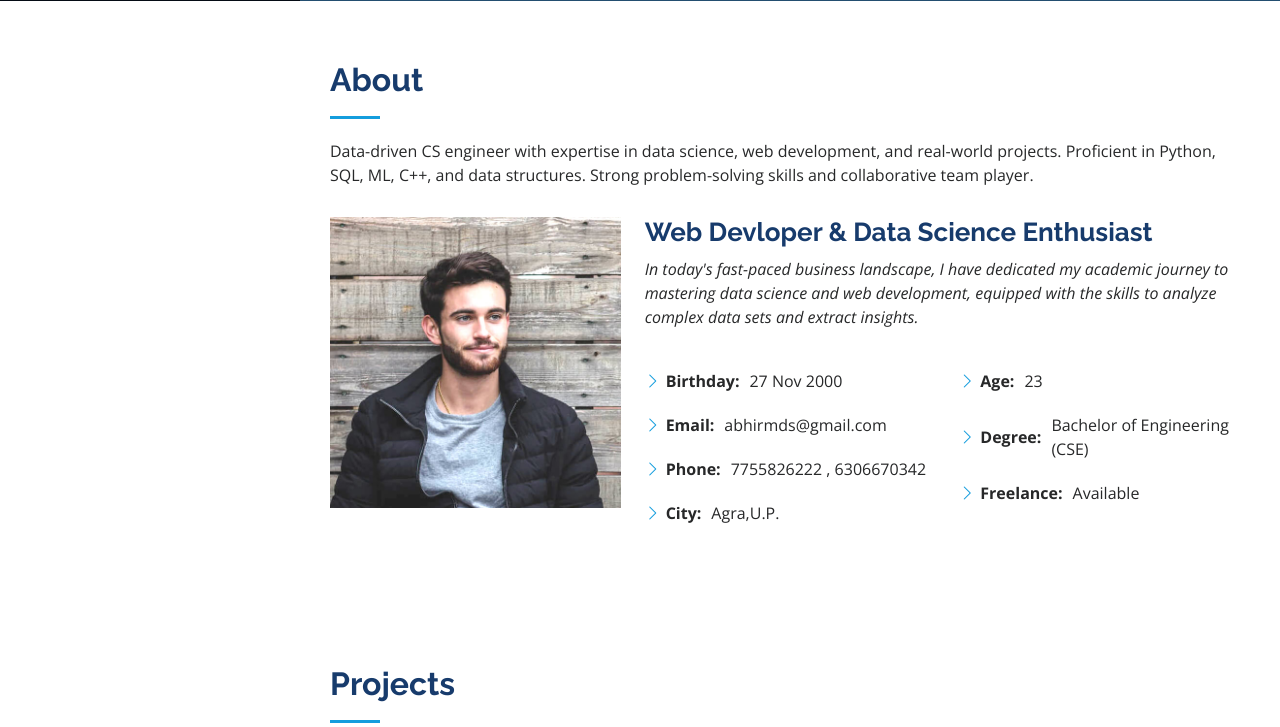
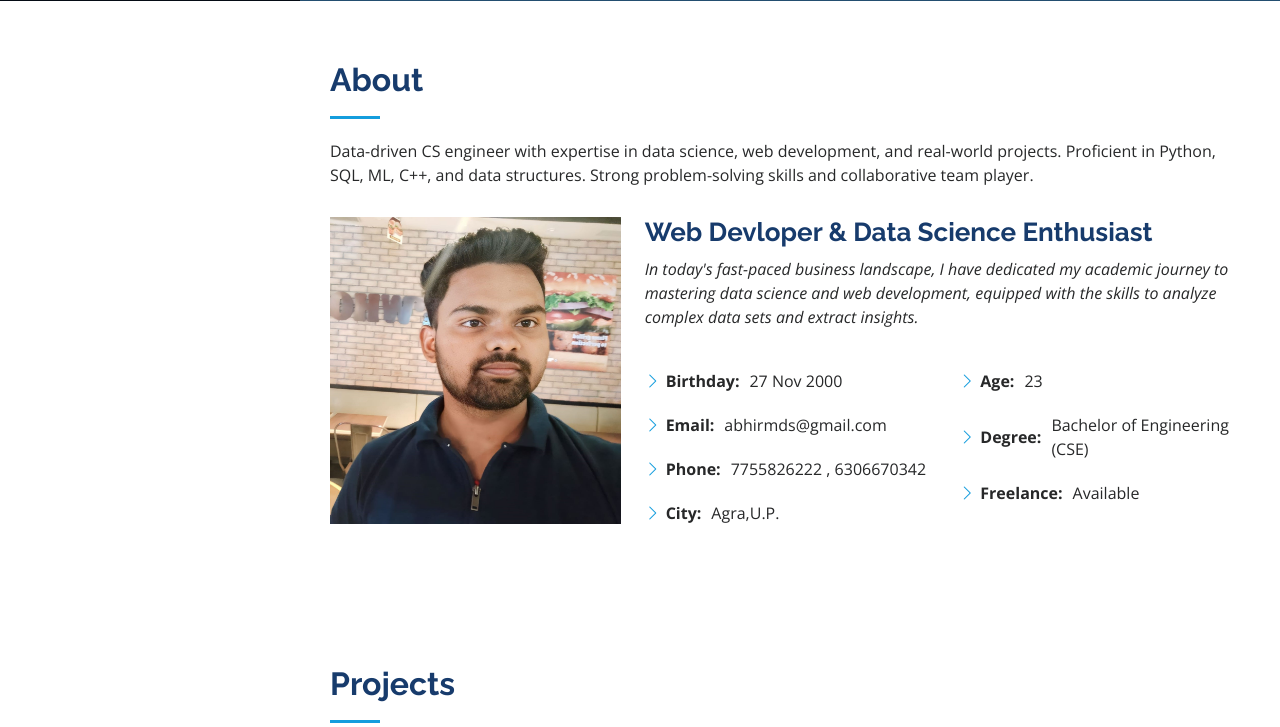
Before and after one commit to Abhirdms/Django-Project, a Django app: page /about-me/ in a window 1280 px wide. Shown: the part 799-1526 px from the top of the page. Run offline with Django 4.2, Linux system fonts and the light colour scheme; some libraries are stand-ins or nearby versions.

Commit message:
changing photo

```diff
--- a/templates/aboutMe.html
+++ b/templates/aboutMe.html
@@ -85,7 +85,7 @@
 
         <div class="row">
           <div class="col-lg-4" data-aos="fade-right">
-            <img src="/static/about-me/assets/img/profile-img.jpg" class="img-fluid" alt="">
+            <img src="/static/about-me/assets/img/photo.jpg" class="img-fluid" alt="">
           </div>
           <div class="col-lg-8 pt-4 pt-lg-0 content" data-aos="fade-left">
             <h3>Web Devloper &amp; Data Science Enthusiast</h3>
```
